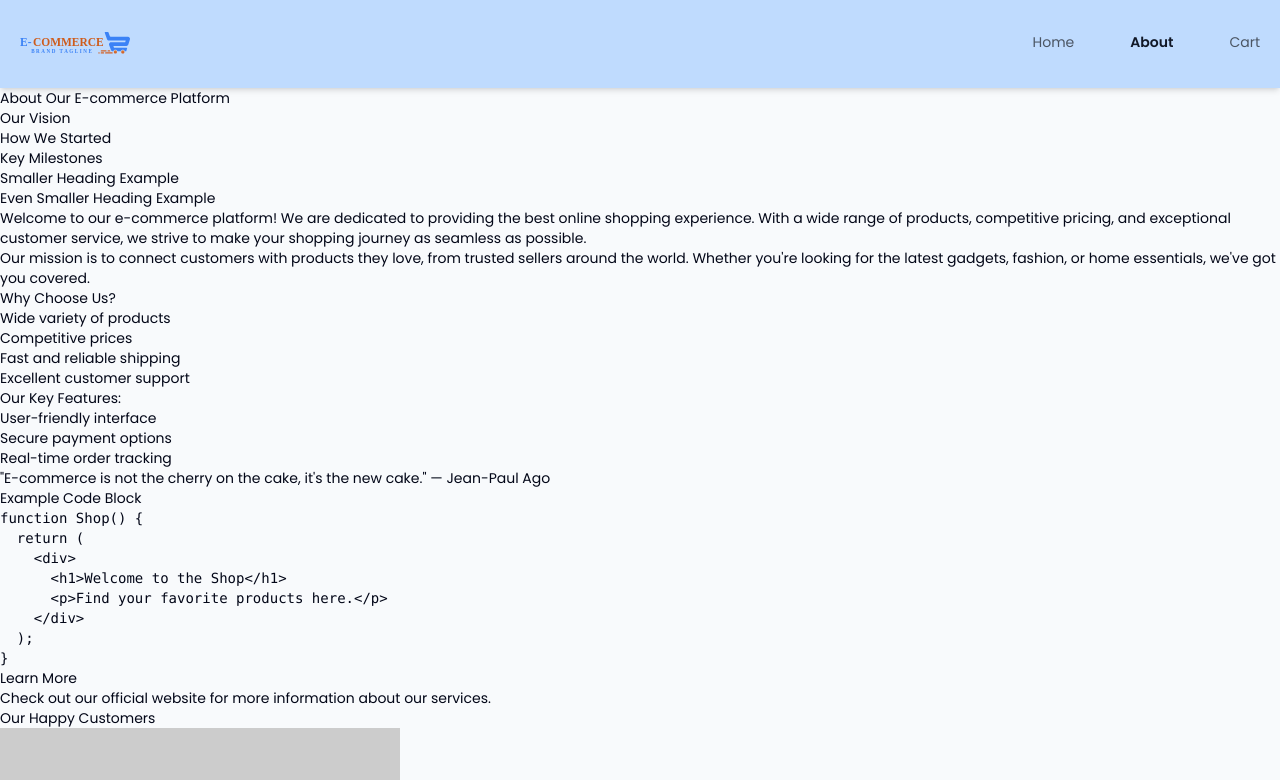
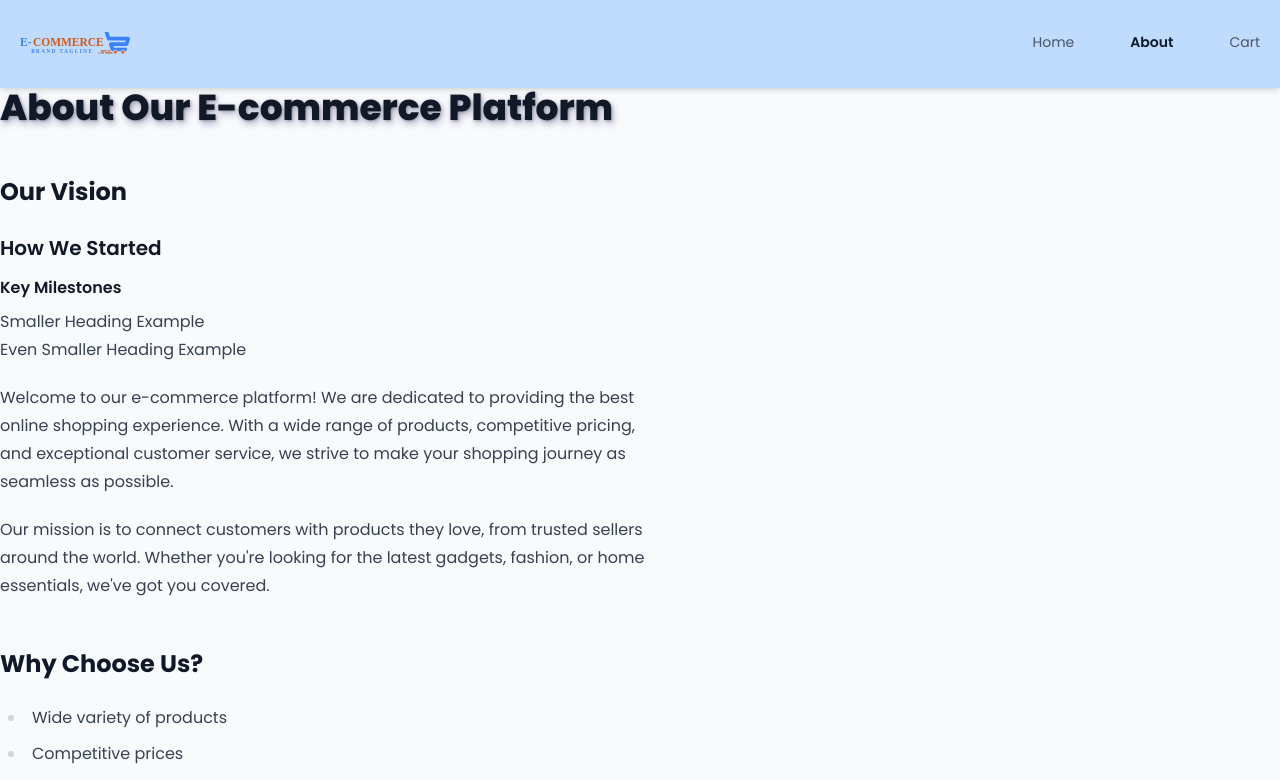
Before and after one commit to Filichkin/OnlineShop, a React (Vite) app: page /about in a window 1280 px wide. Shown: the top 780 px of the page. Built offline with nearby package versions, Linux system fonts and the light colour scheme.

Commit message:
added tailwindcss-textshadow

```diff
--- a/package.json
+++ b/package.json
@@ -17,6 +17,7 @@
   },
   "devDependencies": {
     "@eslint/js": "^9.13.0",
+    "@tailwindcss/typography": "^0.5.16",
     "@types/react": "^18.3.11",
     "@types/react-dom": "^18.3.1",
     "@vitejs/plugin-react": "^4.3.3",
@@ -28,6 +29,7 @@
     "globals": "^15.11.0",
     "postcss": "^8.5.6",
     "tailwindcss": "^3.4.17",
+    "tailwindcss-textshadow": "^2.1.3",
     "vite": "^5.4.9"
   }
 }
--- a/src/pages/About.jsx
+++ b/src/pages/About.jsx
@@ -1,8 +1,8 @@
 function About() {
   return (
-    <div>
+    <div className="prose">
       {/* Заголовки */}
-      <h1>About Our E-commerce Platform</h1>
+      <h1 className="text-shadow-xl">About Our E-commerce Platform</h1>
       <h2>Our Vision</h2>
       <h3>How We Started</h3>
       <h4>Key Milestones</h4>
--- a/tailwind.config.js
+++ b/tailwind.config.js
@@ -1,4 +1,8 @@
 /** @type {import('tailwindcss').Config} */
+
+import typography from "@tailwindcss/typography"
+import textShadow from "tailwindcss-textshadow"
+
 export default {
   content: [
     "./index.html",
@@ -27,5 +31,8 @@ export default {
       },
     },
   },
-  plugins: [],
+  plugins: [
+    typography,
+    textShadow
+  ],
 };
```
Also changed, not shown: 1 other file (tests, documents, lock files or other folders).
